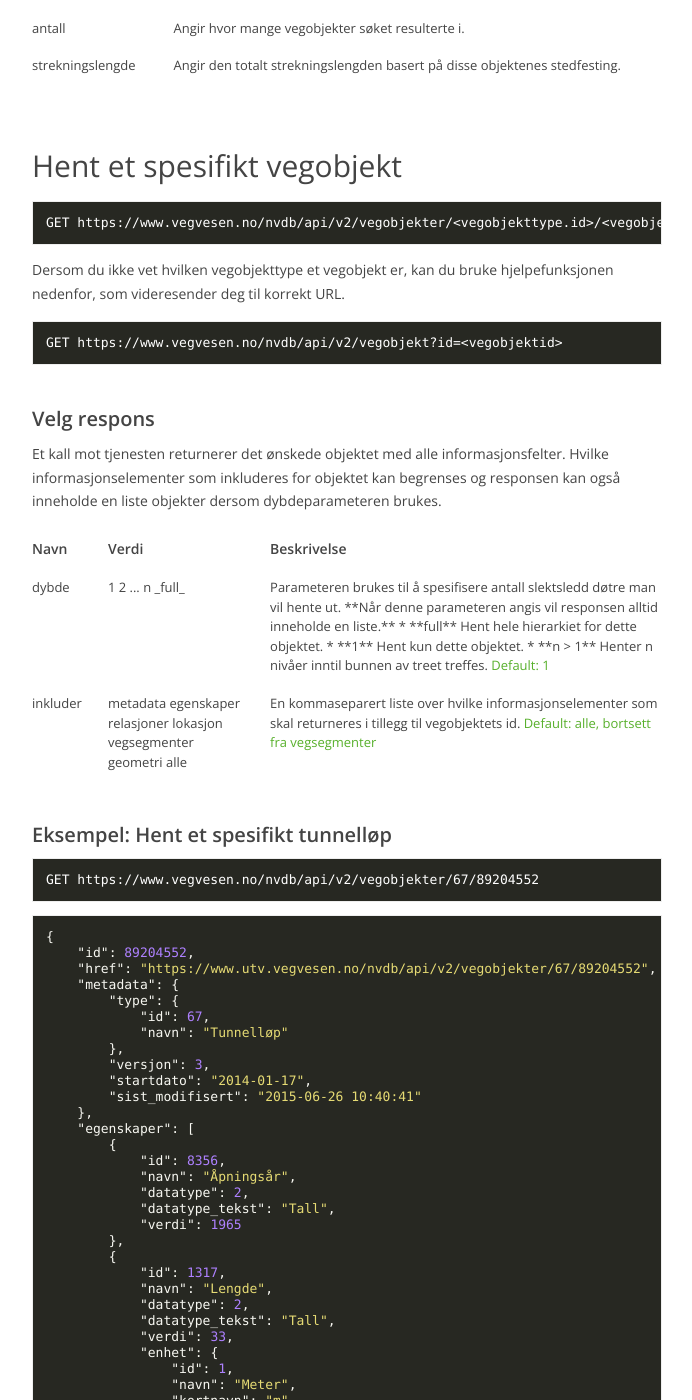
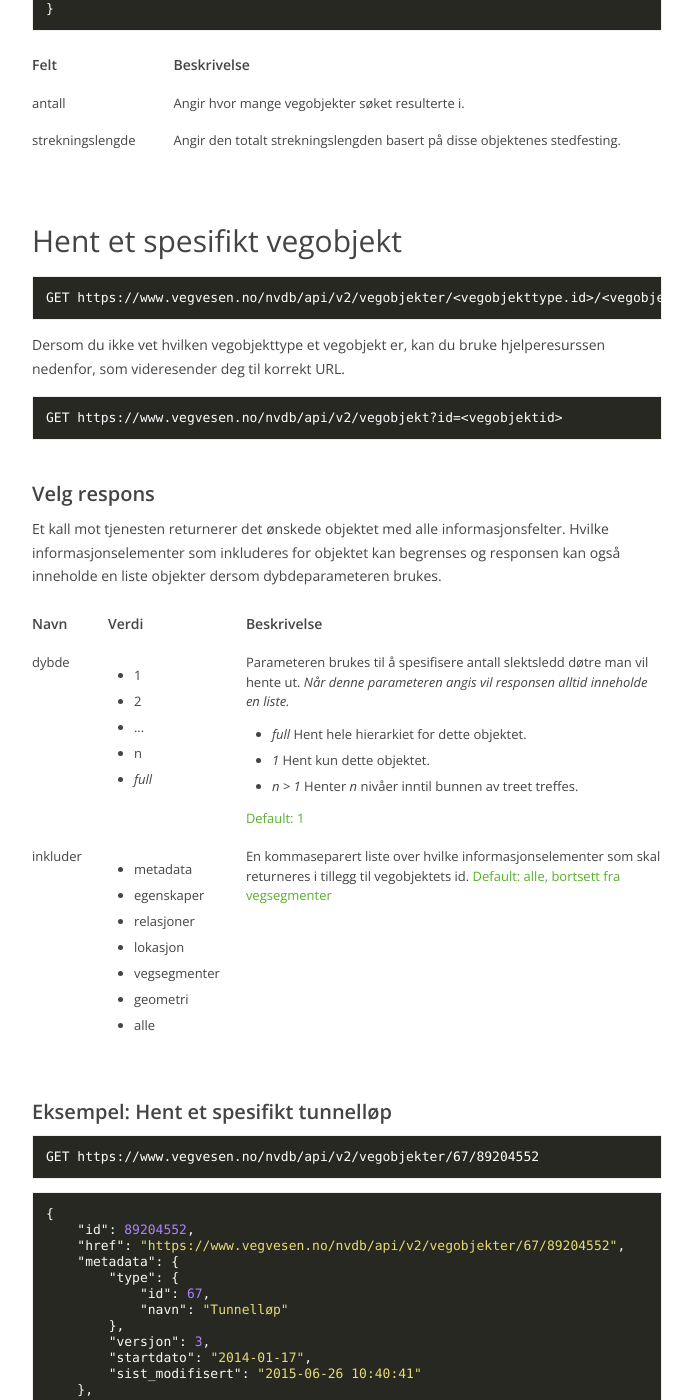
Before and after one commit to nvdb-vegdata/apidokumentasjon, a Jekyll site: the page built from endepunkt/vegobjekter.md, in a window 1280 px wide and 1400 px high, scrolled down 4702 px. Shown: the whole window, without its empty margins (433-1125 px from the left). Built offline with Jekyll 4.4.1, drawn with Linux system fonts in a browser that asks for light colours; our own code applies the rules of GitHub Pages for plain Markdown files; some of the changed text lies outside the part shown.

Commit message:
Fikser litt tabeller

````diff
--- a/endepunkt/vegobjekter.md
+++ b/endepunkt/vegobjekter.md
@@ -48,46 +48,60 @@ Det er kun mulig å spørre etter vegobjekter av én type i samme spørring.
 Bruk parametere til å angi hvilke informasjonselementer responsen skal inneholde.
 
 <table>
-<thead>
-<tr>
-<th>Navn</th>
-<th>Verdi</th>
-<th>Beskrivelse</th>
-</tr>
-</thead>
-<tbody>
-<tr>
-<td>inkluder</td>
-<td>metadata
-egenskaper
-relasjoner
-lokasjon
-vegsegmenter
-geometri
-alle</td>
-<td>En kommaseparert liste over hvilke informasjonselementer som skal returneres i tillegg til vegobjektenes id.</td>
-</tr>
-<tr>
-<td>srid</td>
-<td>[srid](#/verdi/geometri)</td>
-<td>Angir hvilket geografisk referansesystem geometrien skal returneres i.
-<span class="default">Default: 32633</span></td>
-</tr>
-<tr>
-<td>geometritoleranse</td>
-<td>10
-20
-30</td>
-<td>Angir om det skal returneres en forenklet geometri. Dersom parameteren utelates, returneres full geometri for vegobjektene. Nummeret angir distansetoleranse for generering av forenklet geometri. <span class="default">Default: full geometri</span> _Vær oppmerksom på at standardverdiene kan erstattes av mer egnede verdier uten at denne dokumentasjonen er helt oppdatert._</td>
-</tr>
-<tr>
-<td>segmentering</td>
-<td>true
-false</td>
-<td>Angir om strekningsobjekter skal segmenteres etter søkeområdet.
-<span>Advarsel: versjon 1 av APIet gav utelukkende ut _usegmenterte_ objekter.</span> <span class="default">Default: true</span></td>
-</tr>
-</tbody>
+    <thead>
+    <tr>
+        <th>Navn</th>
+        <th>Verdi</th>
+        <th>Beskrivelse</th>
+    </tr>
+    </thead>
+    <tbody>
+    <tr>
+        <td>inkluder</td>
+        <td>
+            <ul>
+                <li>metadata</li>
+                <li>egenskaper</li>
+                <li>relasjoner</li>
+                <li>lokasjon</li>
+                <li>vegsegmenter</li>
+                <li>geometri</li>
+                <li>alle</li>
+            </ul>
+        </td>
+        <td>En kommaseparert liste over hvilke informasjonselementer som skal returneres i tillegg til vegobjektenes id.</td>
+    </tr>
+    <tr>
+        <td>srid</td>
+        <td><a href="/verdi/geometri">srid</a></td>
+        <td>Angir hvilket geografisk referansesystem geometrien skal returneres i.
+            <span class="default">Default: 32633</span>
+        </td>
+    </tr>
+    <tr>
+        <td>geometritoleranse</td>
+        <td>
+            <ul>
+                <li>10</li>
+                <li>20</li>
+                <li>30</li>
+            </ul>
+        </td>
+        <td>Angir om det skal returneres en forenklet geometri. Dersom parameteren utelates, returneres full geometri for vegobjektene. Nummeret angir distansetoleranse for generering av forenklet geometri. <span class="default">Default: full geometri</span> <em>Vær oppmerksom på at standardverdiene kan erstattes av mer egnede verdier uten at denne dokumentasjonen er helt oppdatert.</em></td>
+    </tr>
+    <tr>
+        <td>segmentering</td>
+        <td>
+            <ul>
+                <li>true</li>
+                <li>false</li>
+            </ul>
+        </td>
+        <td>Angir om strekningsobjekter skal segmenteres etter søkeområdet.
+            <span>Advarsel: versjon 1 av APIet gav utelukkende ut <em>usegmenterte</em> objekter.</span> <span class="default">Default: true</span>
+        </td>
+    </tr>
+    </tbody>
 </table>
 
 
@@ -96,30 +110,30 @@ For å avgrense søkeresultatet, støttes følgende parametere:
 
 
 <table>
-<thead>
-<tr>
-<th>Søkeparameter</th>
-<th>Beskrivelse</th>
-</tr>
-</thead>
-<tbody>
-<tr>
-<td>[Områdefilter](#/parameter/lokasjonsfilter)</td>
-<td>Angir hvilke områder og vegnett søket skal gjennomføres innenfor.</td>
-</tr>
-<tr>
-<td>[Egenskapsfilter](#/parameter/egenskapsfilter)</td>
-<td>Angir at resultatsettet kun skal inneholde vegobjekter med spesifiserte egenskapsverdier.</td>
-</tr>
-<tr>
-<td>[Overlappfilter](#/parameter/overlappfilter)</td>
-<td>Angir at vegobjektene skal overlappe med spesifiserte vegobjekttyper.</td>
-</tr>
-<tr>
-<td>[Paginering](#/parameter/paginering)</td>
-<td>Angir hvor mange vegobjekter som skal returneres i hver spørring mot APIet.</td>
-</tr>
-</tbody>
+    <thead>
+    <tr>
+        <th>Søkeparameter</th>
+        <th>Beskrivelse</th>
+    </tr>
+    </thead>
+    <tbody>
+    <tr>
+        <td><a href="/parameter/lokasjonsfilter">Områdefilter</a></td>
+        <td>Angir hvilke områder og vegnett søket skal gjennomføres innenfor.</td>
+    </tr>
+    <tr>
+        <td><a href="/parameter/egenskapsfilter">Egenskapsfilter</a></td>
+        <td>Angir at resultatsettet kun skal inneholde vegobjekter med spesifiserte egenskapsverdier.</td>
+    </tr>
+    <tr>
+        <td><a href="/parameter/overlappfilter">Overlappfilter</a></td>
+        <td>Angir at vegobjektene skal overlappe med spesifiserte vegobjekttyper.</td>
+    </tr>
+    <tr>
+        <td><a href="/parameter/paginering">Paginering</a></td>
+        <td>Angir hvor mange vegobjekter som skal returneres i hver spørring mot APIet.</td>
+    </tr>
+    </tbody>
 </table>
 
 ### Eksempel: Hent bomstasjoner
@@ -298,7 +313,7 @@ GET https://www.vegvesen.no/nvdb/api/v2/vegobjekter/<vegobjekttype.id>/<vegobjek
 ```
 
 
-Dersom du ikke vet hvilken vegobjekttype et vegobjekt er, kan du bruke hjelpefunksjonen nedenfor, som videresender deg til korrekt URL.
+Dersom du ikke vet hvilken vegobjekttype et vegobjekt er, kan du bruke hjelperesurssen nedenfor, som videresender deg til korrekt URL.
 
 ```
 GET https://www.vegvesen.no/nvdb/api/v2/vegobjekt?id=<vegobjektid>
@@ -310,40 +325,54 @@ GET https://www.vegvesen.no/nvdb/api/v2/vegobjekt?id=<vegobjektid>
 Et kall mot tjenesten returnerer det ønskede objektet med alle informasjonsfelter. Hvilke informasjonselementer som inkluderes for objektet kan begrenses og responsen kan også inneholde en liste objekter dersom dybdeparameteren brukes.
 
 <table>
-<thead>
-<tr>
-<th>Navn</th>
-<th>Verdi</th>
-<th>Beskrivelse</th>
-</tr>
-</thead>
-<tbody>
-<tr>
-<td>dybde</td>
-<td>1
-2
-...
-n
-_full_</td>
-<td>Parameteren brukes til å spesifisere antall slektsledd døtre man vil hente ut. **Når denne parameteren angis vil responsen alltid inneholde en liste.**
-*   **full** Hent hele hierarkiet for dette objektet.
-*   **1** Hent kun dette objektet.
-*   **n > 1** Henter <emph>n</emph> nivåer inntil bunnen av treet treffes.
-<span class="default">Default: 1</span></td>
-</tr>
-<tr>
-<td>inkluder</td>
-<td>metadata
-egenskaper
-relasjoner
-lokasjon
-vegsegmenter
-geometri
-alle</td>
-<td>En kommaseparert liste over hvilke informasjonselementer som skal returneres i tillegg til vegobjektets id.
-<span class="default">Default: alle, bortsett fra vegsegmenter</span></td>
-</tr>
-</tbody>
+    <thead>
+    <tr>
+        <th>Navn</th>
+        <th>Verdi</th>
+        <th>Beskrivelse</th>
+    </tr>
+    </thead>
+    <tbody>
+    <tr>
+        <td>dybde</td>
+        <td>
+            <ul>
+                <li>1</li>
+                <li>2</li>
+                <li>...</li>
+                <li>n</li>
+                <li><em>full</em></li>
+            </ul>
+        </td>
+        <td>
+            Parameteren brukes til å spesifisere antall slektsledd døtre man vil hente ut. <em>Når denne parameteren angis vil responsen alltid inneholde en liste.</em>
+            <ul>
+                <li><em>full</em> Hent hele hierarkiet for dette objektet.</li>
+                <li><em>1</em> Hent kun dette objektet.</li>
+                <li><em>n > 1</em> Henter <em>n</em> nivåer inntil bunnen av treet treffes.</li>
+            </ul>
+            <span class="default">Default: 1</span>
+        </td>
+    </tr>
+    <tr>
+        <td>inkluder</td>
+        <td>
+            <ul>
+                <li>metadata</li>
+                <li>egenskaper</li>
+                <li>relasjoner</li>
+                <li>lokasjon</li>
+                <li>vegsegmenter</li>
+                <li>geometri</li>
+                <li>alle</li>
+            </ul>
+
+        </td>
+        <td>En kommaseparert liste over hvilke informasjonselementer som skal returneres i tillegg til vegobjektets id.
+            <span class="default">Default: alle, bortsett fra vegsegmenter</span>
+        </td>
+    </tr>
+    </tbody>
 </table>
 
 ### Eksempel: Hent et spesifikt tunnelløp
@@ -356,7 +385,7 @@ GET https://www.vegvesen.no/nvdb/api/v2/vegobjekter/67/89204552
 ```json
 {
     "id": 89204552,
-    "href": "https://www.utv.vegvesen.no/nvdb/api/v2/vegobjekter/67/89204552",
+    "href": "https://www.vegvesen.no/nvdb/api/v2/vegobjekter/67/89204552",
     "metadata": {
         "type": {
             "id": 67,
````
Also changed, not shown: other parts of endepunkt/vegobjekter.md (+2 -1 lines), parameter/egenskapsfilter.md (+8 -9 lines).
